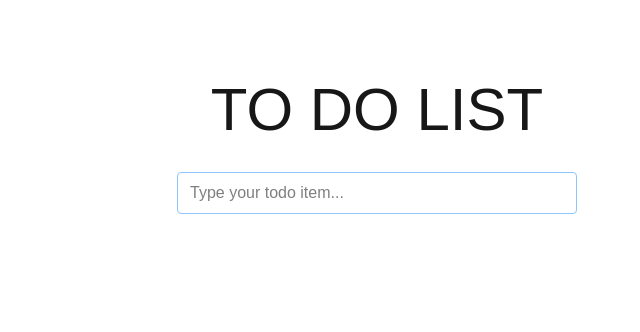
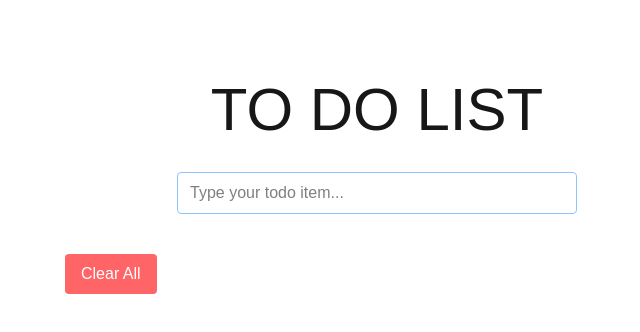
Before and after one commit to racoba/to-do-list, a Next.js app in the folder to-do-list/: page / in a window 1280 px wide. Shown: the top 332 px of the page, without its empty margins (263-903 px from the left). Built offline with nearby package versions, Linux system fonts and the light colour scheme.

Commit message:
added clear all option

```diff
--- a/to-do-list/src/app/page.tsx
+++ b/to-do-list/src/app/page.tsx
@@ -37,7 +37,11 @@ export default function Home() {
         />
       </div>
       <div className="flex flex-col gap-[32px] row-start-2 px-6 sm:items-start w-full md:w-[60%] mx-auto">
-        <CheckList options={options} onRemoveItem={onRemoveItem} />
+        <CheckList
+          options={options}
+          onRemoveItem={onRemoveItem}
+          onResetOptions={()=>setOptions([])}
+        />
       </div>
     </div>
   );
--- a/to-do-list/src/components/CheckList/index.tsx
+++ b/to-do-list/src/components/CheckList/index.tsx
@@ -3,10 +3,11 @@ import { CheckListOption } from "./CheckListOption"
 interface IProps {
     options: string[]
     onRemoveItem: (index: number) => void;
+    onResetOptions: () => void;
 }
 
 
-export const CheckList = ({ options, onRemoveItem }: IProps) => {
+export const CheckList = ({ options, onRemoveItem, onResetOptions }: IProps) => {
     const onDeleteOption = (index: number) => {
         onRemoveItem(index);
     }
@@ -21,6 +22,14 @@ export const CheckList = ({ options, onRemoveItem }: IProps) => {
                     />
                 )
             })}
+            {options && (
+                <button
+                    onClick={onResetOptions}
+                    className="bg-red-400 px-4 py-2 rounded text-white cursor-pointer"
+                >
+                    Clear All
+                </button>
+            )}
         </div>
     )
 }
```
